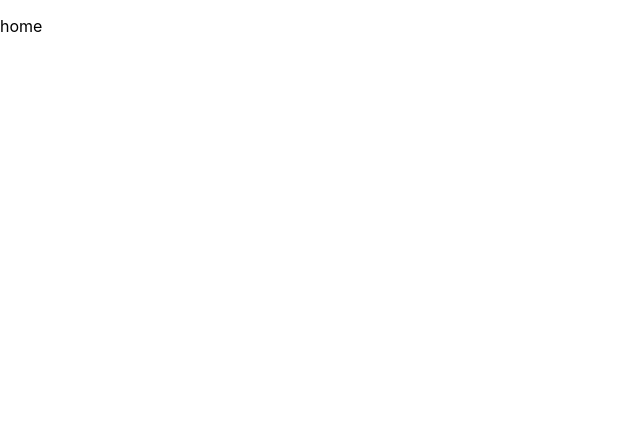
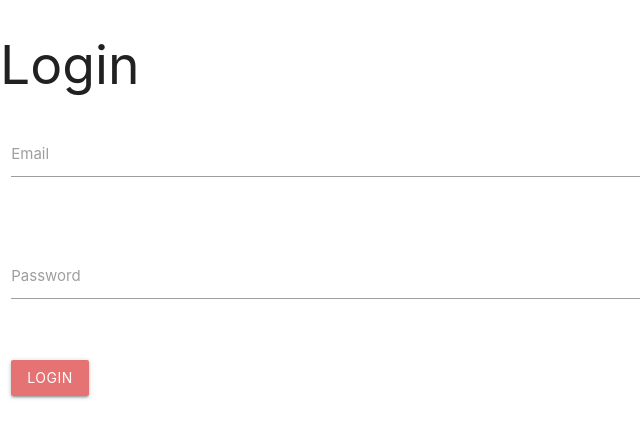
Before and after one commit to DanielDohyun/MERN-boilerPlate, a React (Create React App) app in the folder client/: page /login in a window 1280 px wide. Shown: the top 438 px of the page, without its empty margins (0-640 px from the left). Built offline with nearby package versions, Linux system fonts and the light colour scheme.

Commit message:
create v1 login template using materalize lib

```diff
--- a/client/package.json
+++ b/client/package.json
@@ -8,6 +8,7 @@
     "@testing-library/user-event": "^12.8.3",
     "axios": "^0.21.1",
     "http-proxy-middleware": "^2.0.0",
+    "materialize-css": "^1.0.0-rc.2",
     "react": "^17.0.2",
     "react-dom": "^17.0.2",
     "react-redux": "^7.2.4",
--- a/client/src/App.js
+++ b/client/src/App.js
@@ -1,14 +1,15 @@
 import './App.css';
 import { Route, Switch } from 'react-router-dom';
 import Home from './components/Home/Home';
+import Login from './components/Register'
 
 function App() {
   return (
 
     <div className="app">
-        <Switch>
-          <Route path='/' component={Home} />
-          {/* <Route path='/about' component={About} /> */}
+      <Switch>
+        <Route path='/login' component={Login} />
+        <Route path='/' component={Home} />
         </Switch>
     </div>
   );
--- /dev/null
+++ b/client/src/components/Register/index.js
@@ -0,0 +1,78 @@
+import React, { useState, useEffect } from 'react'
+
+
+function Login() {
+    const [email, setEmail] = useState('');
+    const [password, setPassword] = useState('');
+
+    const submitForm = () => {
+
+    };
+
+    const handleChange = () => {
+
+    };
+
+
+    return (
+        <div className='login'>
+            <h2>Login</h2>
+            <div className='row'>
+                <form className='col s12' onSubmit={e => submitForm(e)}>
+                    <div className='row'>
+                        <div className='input-field col s12'>
+                            <input
+                                type="email"
+                                name='email'
+                                id='email'
+                                className='validate'
+                                value={email}
+                                onChange={e => handleChange(e)}
+                            />
+                            <label htmlFor="email">Email</label>
+                            <span
+                                className='helper-text'
+                                data-error='Invalid email'
+                                data-success='right'
+                            />
+                        </div>
+                    </div>
+
+                    <div className='row'>
+                        <div className='input-field col s12'>
+                            <input
+                                type="password"
+                                name='password'
+                                id='password'
+                                className='validate'
+                                value={password}
+                                onChange={e => handleChange(e)}
+                            />
+                            <label htmlFor="password">Password</label>
+                            <span
+                                className='helper-text'
+                                data-error='Invalid password'
+                                data-success='right'
+                            />
+                        </div>
+                    </div>
+
+                    <div className='row'>
+                        <div className='col s12'>
+                            <button
+                                className='btn waves-effect red lighten-2'
+                                type='submit'
+                                name='action'
+                                onClick={submitForm}
+                            >
+                                Login
+                            </button>
+                        </div>
+                    </div>
+                </form>
+            </div>
+        </div>
+    )
+}
+
+export default Login
--- a/client/src/components/reducers/index.js
+++ b/client/src/components/reducers/index.js
@@ -2,7 +2,7 @@ import { combineReducers } from 'redux';
 import user from './user_reducer';
 
 const rootReducer = combineReducers({
-    user
+    user,
 })
 
-module.exports = rootReducer;
+export default rootReducer;
--- a/client/src/index.js
+++ b/client/src/index.js
@@ -5,12 +5,14 @@ import App from './App';
 import reportWebVitals from './reportWebVitals';
 import { BrowserRouter } from 'react-router-dom';
 
+import 'materialize-css/dist/css/materialize.min.css';
+
 import { Provider } from 'react-redux';
 import { createStore, applyMiddleware } from 'redux';
 import promiseMiddleware from 'redux-promise';
 import ReduxThunk from 'redux-thunk';
 
-import Reducer from './components/reducers'
+import Reducer from './components/reducers';
 
 const createStoreWithMiddleware = applyMiddleware(promiseMiddleware, ReduxThunk)(createStore);
 
```
Also changed, not shown: client/src/setupProxy.js (+8 -4 lines), client/src/components/Register/Register.js (added), 1 other file (tests, documents, lock files or other folders).
